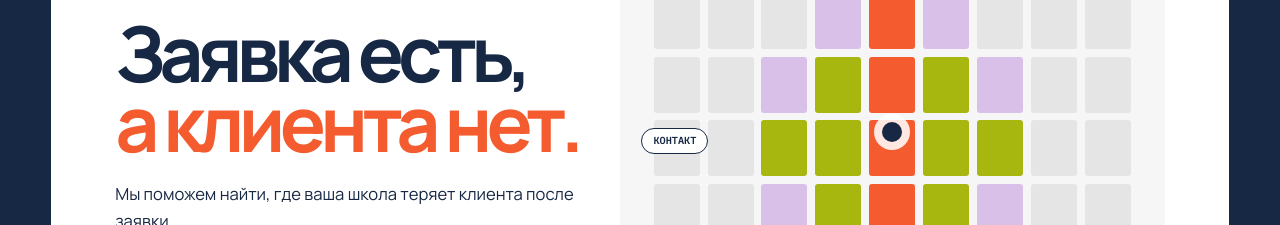
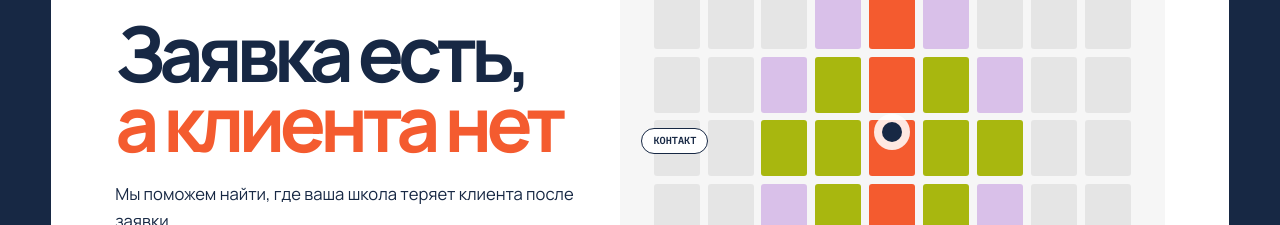
Before and after one commit to Bobcat-web/salelab, a React (Vite) app: page / in a window 1280 px wide. Shown: the part 312-537 px from the top of the page. Built offline with nearby package versions, Linux system fonts and the light colour scheme.

Commit message:
Update Site source

```diff
--- a/src/App.jsx
+++ b/src/App.jsx
@@ -169,7 +169,7 @@ function App() {
         <div className="hero-card">
           <div className="hero-copy">
             <span className="eyebrow">Диагностика продаж онлайн-школ</span>
-            <h1>Заявка есть,<br /><em>а клиента нет.</em></h1>
+            <h1>Заявка есть,<br /><em>а клиента нет</em></h1>
             <p>Мы поможем найти, где ваша школа теряет клиента после заявки.</p>
             <div className="hero-actions">
               <a className="button button-primary" href="https://t.me/dem_yank" target="_blank" rel="noreferrer">Обсудить пилот</a>
```
